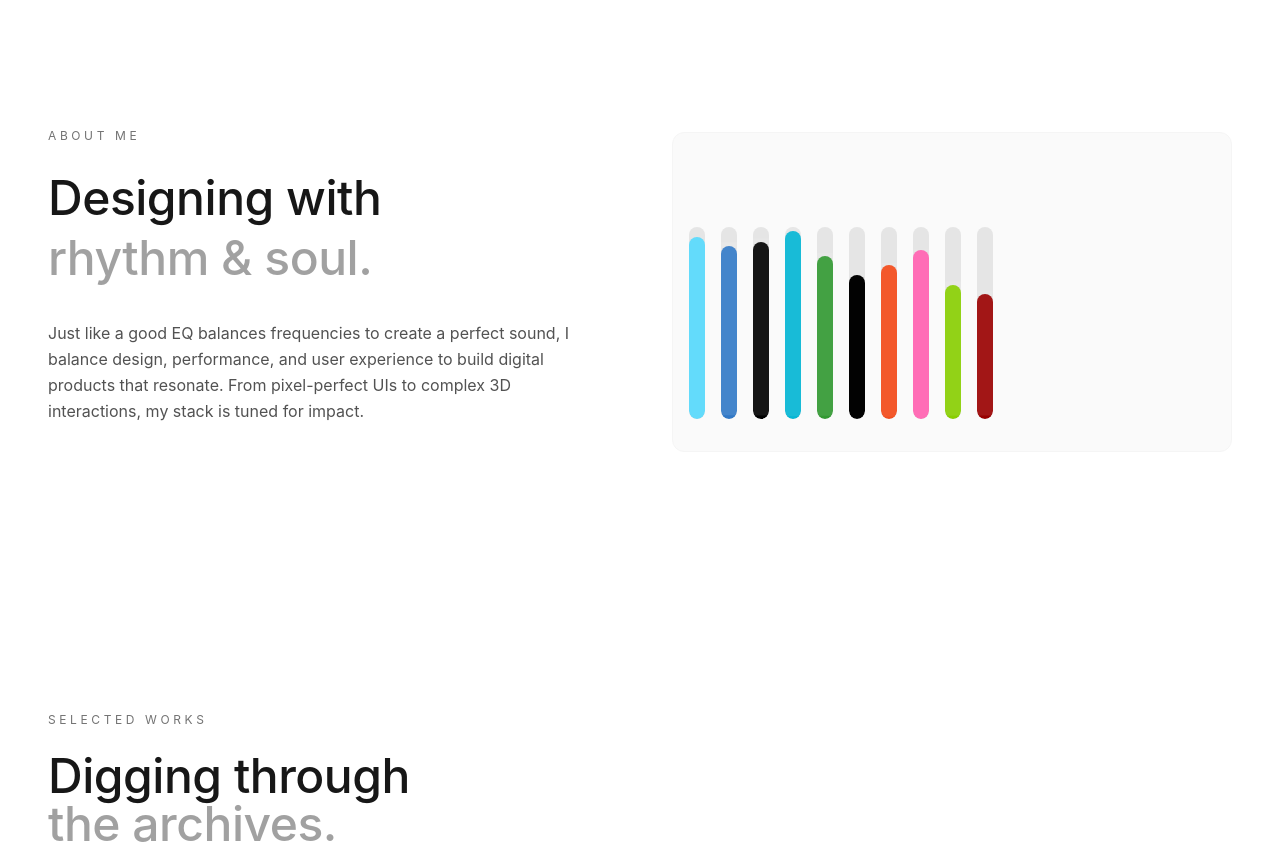
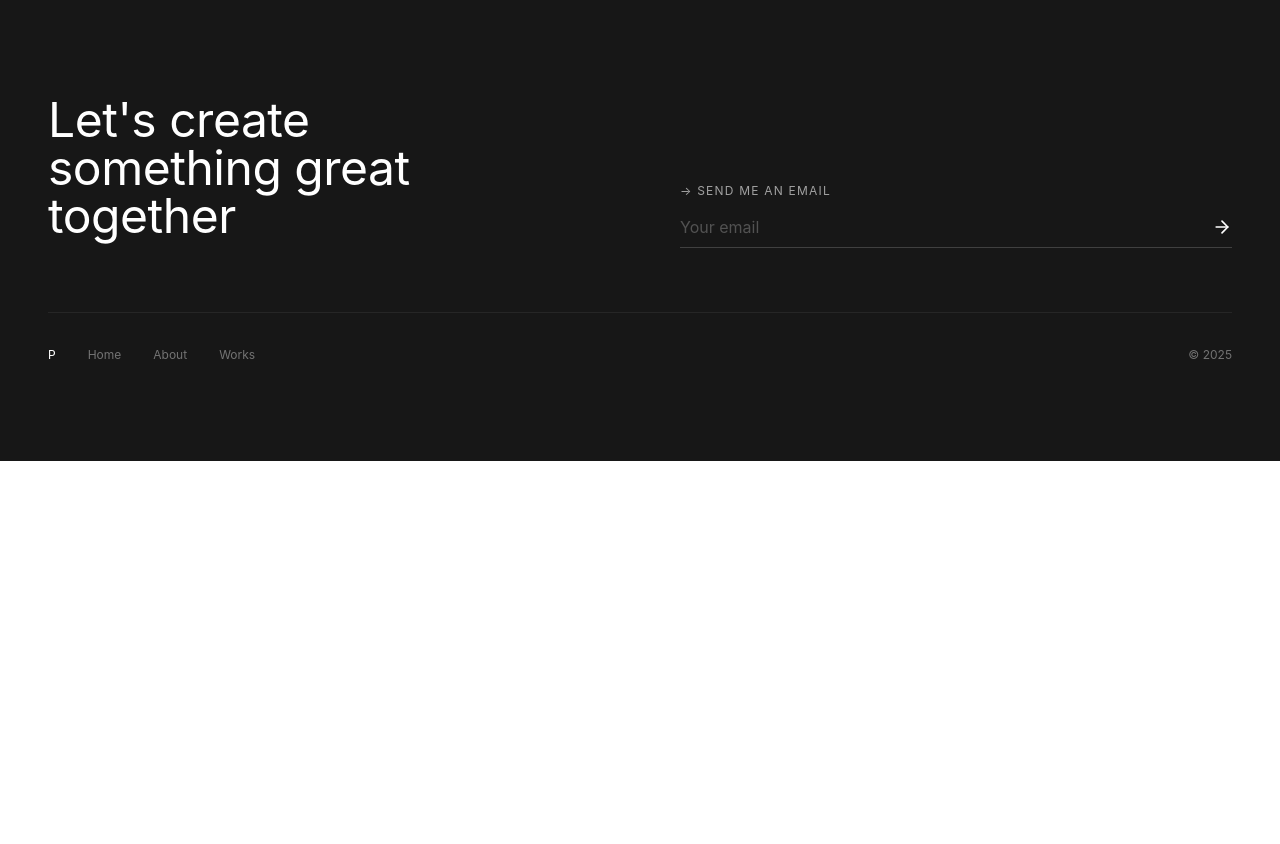
Before and after one commit to plowigus/portfolio-new, a Next.js app: page / in a window 1280 px wide. Shown: the part 800-1644 px from the top of the page. After the commit the page ends 1261 px from the top, so only its background shows below. Built offline with nearby package versions, Linux system fonts and the light colour scheme.

Commit message:
new fixes

```diff
--- a/src/app/page.tsx
+++ b/src/app/page.tsx
@@ -1,8 +1,8 @@
 "use client";
 
 import { HeroSection } from "@/components/HeroSection";
-import { AboutSection } from "@/components/AboutSection";
-import { ProjectsList } from "@/components/ProjectsList";
+// import { AboutSection } from "@/components/AboutSection";
+// import { ProjectsList } from "@/components/ProjectsList";
 import { ContactFooter } from "@/components/ContactFooter";
 
 
@@ -10,8 +10,8 @@ export default function Page() {
   return (
     <main>
       <HeroSection />
-      <AboutSection />
-      <ProjectsList />
+      {/* <AboutSection /> */}
+      {/* <ProjectsList /> */}
       <ContactFooter />
     </main>
   );
```
